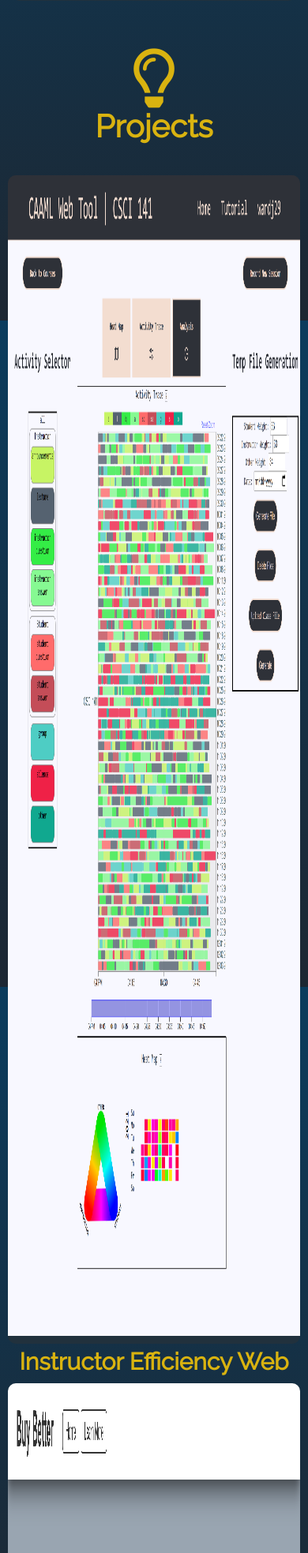
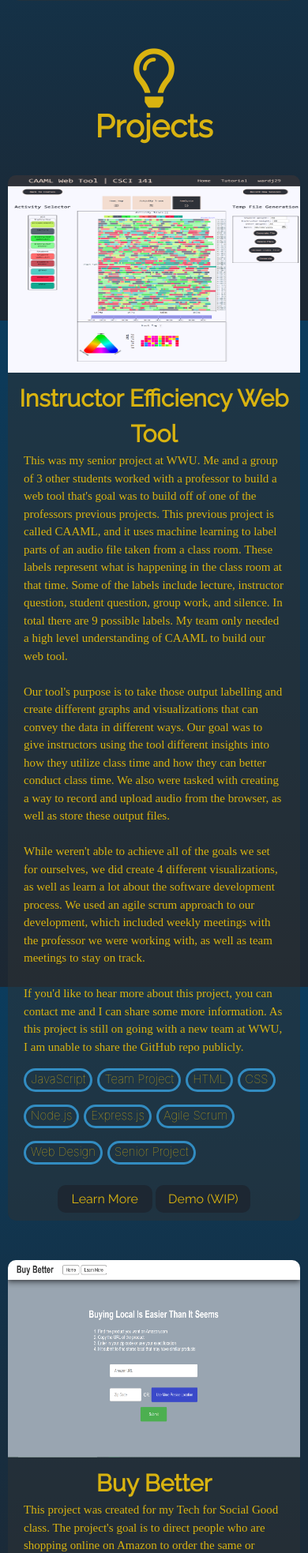
Before and after one commit to JohnHenry-Ward/Portfolio_old, a PHP site: page / in a window 390 px wide. Shown: the part 3814-5781 px from the top of the page at 79% size. Run offline with PHP 8.4, Linux system fonts and the light colour scheme; some web fonts are replaced.

Commit message:
fixed images sizes on small devices

```diff
--- a/css/main.css
+++ b/css/main.css
@@ -630,10 +630,6 @@ html::-webkit-scrollbar-thumb {
 }
 
 @media(max-width: 590px){
-    .projectImg{
-        height: 100%;
-    }
-
     .background1{
         display: none;
     }
```
